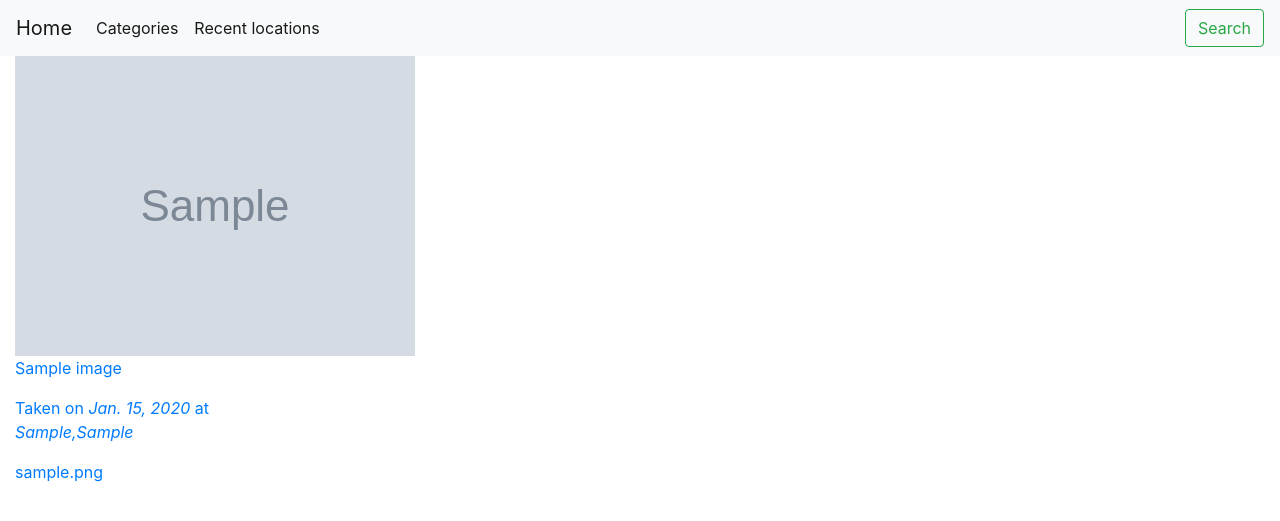
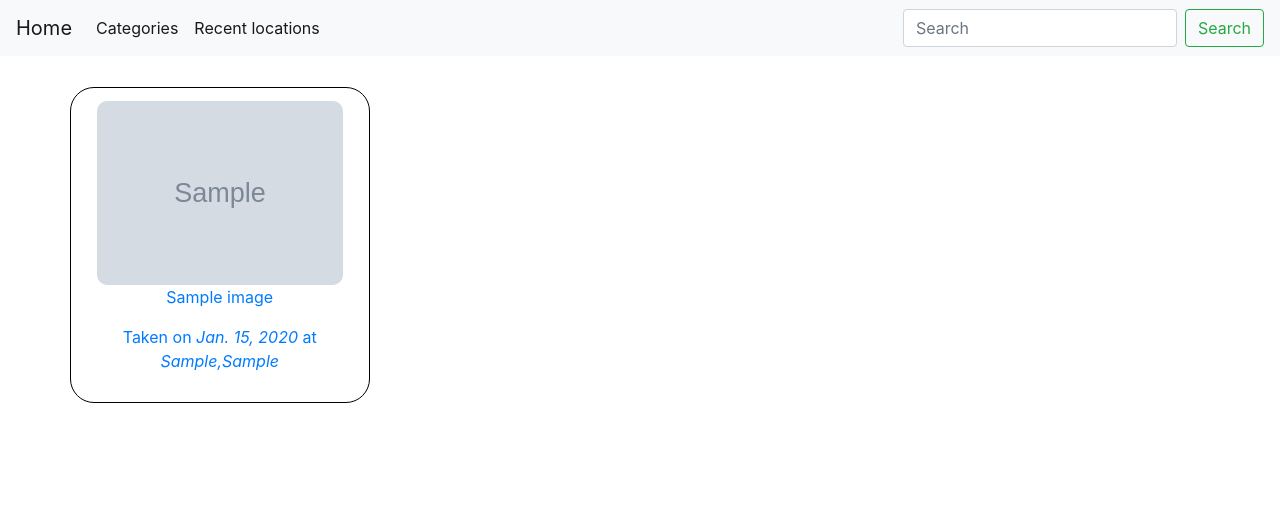
Before and after one commit to dancan-sandys/Personal-gallery, a Django app: page / in a window 1280 px wide. Shown: the top 521 px of the page. Run offline with Django 3.2, Linux system fonts and the light colour scheme; tables that the repository leaves empty hold one stand-in row (values such as "Sample post"); grey boxes marked "Sample" are stand-in pictures; some libraries are stand-ins or nearby versions.

Commit message:
add styling to the gallery page

```diff
--- a/mygallery/models.py
+++ b/mygallery/models.py
@@ -54,7 +54,8 @@ class Image(models.Model):
 
     @classmethod
     def search_image(cls, searchterm):
-        images = cls.objects.filter(category__icontains = searchterm)
+        category_searched = Category.objects.filter(name=searchterm)
+        images = cls.objects.filter(category=category_searched)
         return images
 
     @classmethod
--- /dev/null
+++ b/mygallery/static/css/gellery.css
@@ -0,0 +1,25 @@
+.images{
+    text-align: center;
+    padding: 0;
+    display: grid;
+    grid-template-columns: auto auto auto;
+    width: 100%;
+    margin: 0;
+    margin-left: 3%;
+}
+.image{
+    width: 300px;
+    margin: 5%;
+    padding: 2%;
+    border: 1px solid black;
+    border-radius: 24px;
+}
+
+.photo{
+    width: 90%;
+    border-radius: 10px;
+}
+
+.col-md-4{
+    width: 100%;
+}
--- a/mygallery/templates/gallery.html
+++ b/mygallery/templates/gallery.html
@@ -1,17 +1,26 @@
 {%extends 'base.html'%}
 
 {%block content%}
+{%block styles%}
+{{block.super}}
+<link rel="stylesheet" href="../static/css/gellery.css">
+
+{%endblock%}
+<div class="images">
     {%for image in images%}
+    <div class="image">
         <a href="/image/{{image.id}}">
-<div class="col-md-3">
+            <div class="img">
 
-    <img src="{{image.image_url.url}}" alt="image">
+                <img class="photo" src="{{image.image_url.url}}" alt="image">
                 <p>{{image.name}}</p>
                 <p>Taken on <em>{{image.date}}</em> at <em>{{image.location.city}},{{image.location.country}}</em> </p>
-   <p>{{image.image_url}}</p>
+
 
             </div>
         </a>
+    </div>
 
     {%endfor%}
+</div>
 {%endblock%}
--- a/mygallery/templates/navbar.html
+++ b/mygallery/templates/navbar.html
@@ -15,8 +15,8 @@
       </li>
 
     </ul>
-    <form class="form-inline my-2 my-lg-0" role="search" action="{% url 'search_results' %}>
-      <input class="form-control mr-sm-2" type="search" name="category" placeholder="Search" aria-label="Search">
+    <form class="form-inline my-2 my-lg-0"role="search" action="{% url 'search_results'%}">
+      <input class="form-control mr-sm-2" type="search" name="category" placeholder="Search" aria-label="Search" >
       <button class="btn btn-outline-success my-2 my-sm-0" type="submit">Search</button>
     </form>
   </div>
--- a/mygallery/views.py
+++ b/mygallery/views.py
@@ -42,14 +42,15 @@ def category(request, id):
 
 def search_results(request):
 
-    if category in request.GET and request.GET["category"]:
+    if 'category' in request.GET and request.GET["category"]:
         search_term = request.GET.get("category")
-        searched_images = Image.search_image(search_term = search_term)
-        category = f"{search_term}"
+        category_searched = Category.objects.get(name = search_term)
+        images = Image.objects.filter(category=category_searched)
+        message = f"{search_term}"
 
-        return render(request, "search.html", {"category":category, "images": searched_images})
+        return render(request, "search.html", {"message":message, "category": category_searched, "images":images})
 
     else:
-        category = "the category you entered is not available"
+        message = "the category you entered is not available"
 
-        return render(request, "search.html", {"category":category})
+        return render(request, "search.html", {"message":message})
```
Also changed, not shown: mygallery/templates/search.html (+15 -0 lines). Lines whose indentation alone changed are shown as unchanged.
